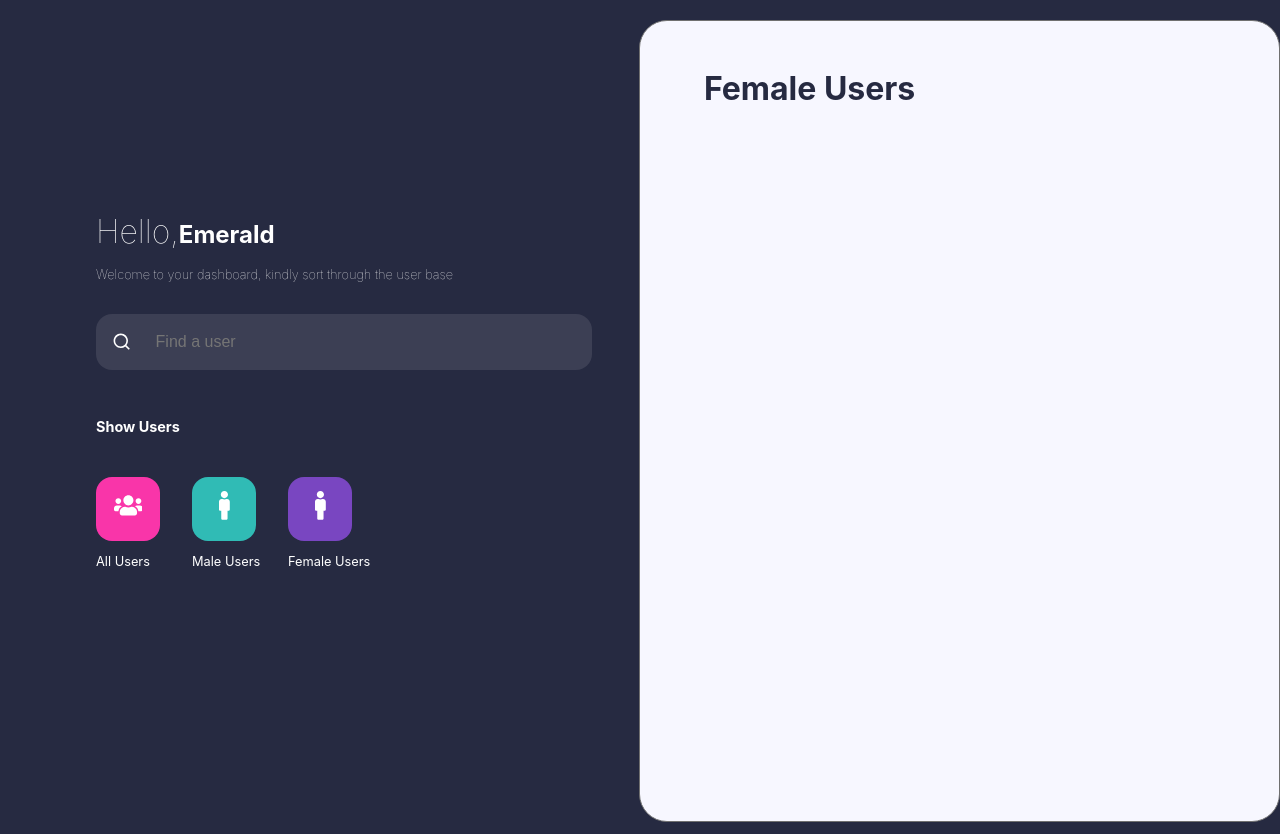
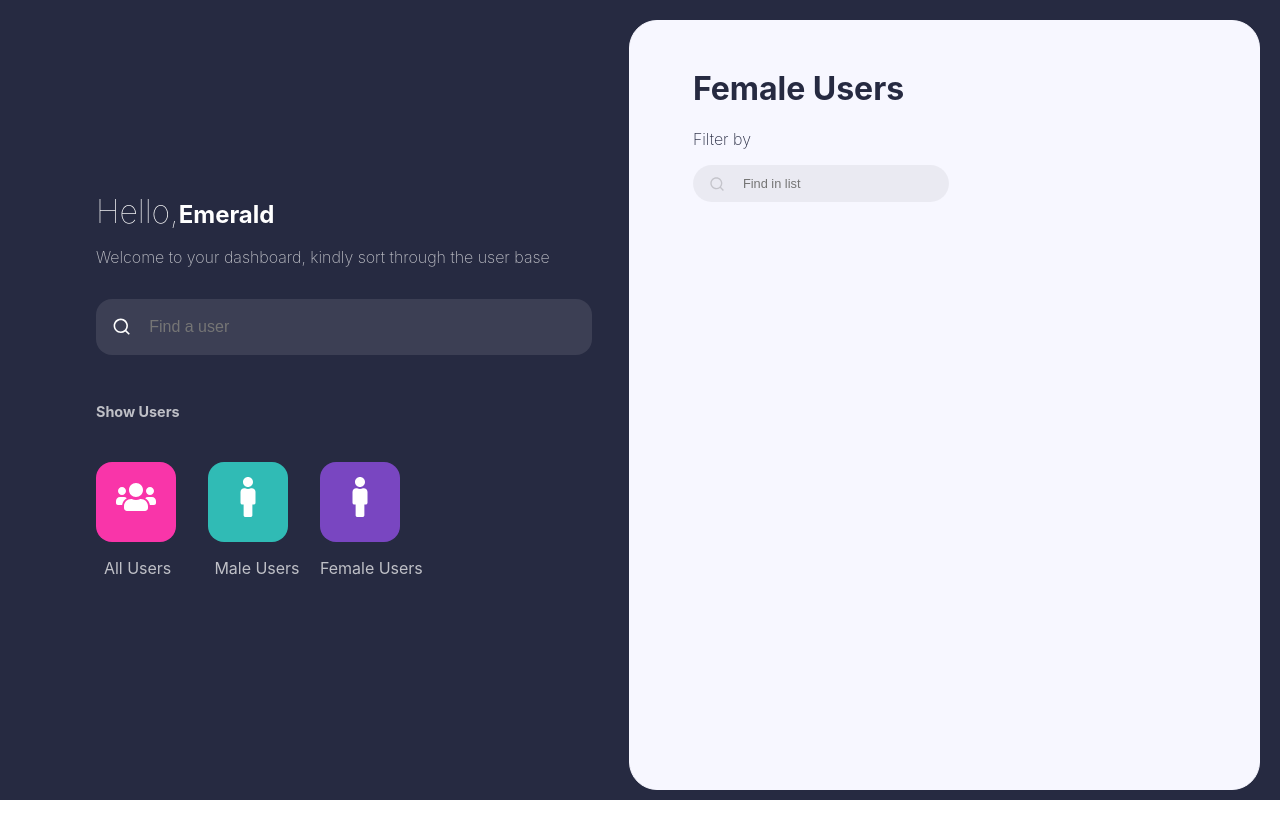
Before and after one commit to Ndipbanyan/Random-Api-Dashboard, a React (Create React App) app: page / in a window 1280 px wide. After the commit the page ends 800 px from the top, so only its background shows below. Built offline with nearby package versions, Linux system fonts and the light colour scheme.

Commit message:
search component

```diff
--- a/src/components/Components.style.js
+++ b/src/components/Components.style.js
@@ -1,10 +1,9 @@
 import styled from 'styled-components'
 export const MainContainer = styled.div`
   display: flex;
-  width: 100%;
-  height: 100%;
-  position: absolute;
-  padding: 20px 20px 14px 0px;
+  width: 100vw;
+  height: 100vh;
+  /* padding: 20px 20px 14px 0px; */
   background: #262a41;
   opacity: 1;
 `;
@@ -13,25 +12,32 @@ export const Container = styled.div.attrs((props) => ({
   width: props.width || "50%",
   height: props.height || "100%",
   background: props.background || "none",
-  display: props.display ,
-  size:props.size||"none"
+  display: props.display,
+  size: props.size || "none",
+  align: props.align,
+  pad: props.pad,
+  opacity:props.opacity||"1"
 }))`
   width: ${(props) => props.width};
   height: ${(props) => props.height};
   background: ${(props) => props.background};
-  display:${props => props.display};
-  margin-right:${props=>props.size};
-  /* border: 1px solid; */
-  opacity: 1;
+  display: ${(props) => props.display};
+  margin-right: ${(props) => props.size};
+  padding-top: ${(props) => props.pad};
+  align-items: ${(props) => props.align};
+  /* justify-content: ${(props) => props.align}; */
+  opacity: ${props=>props.opacity};
 `;
+
 export const RightContainer = styled(Container)`
   display: flex;
   width: 50%;
-  height: 100%;
+  height: 96%;
   background: #f7f7ff;
-  border: 1px solid #707070;
+  border: 1px solid #f7f7ff;
   border-radius: 28px;
   opacity: 1;
+  margin:20px 20px 10px 0;
 `;
 
 export const Wrapper = styled.div`
@@ -49,11 +55,14 @@ export const LeftWrapper = styled(Wrapper)`
 export const Label = styled.h1.attrs((props) => ({
   size: props.size || "2rem",
   color: props.color || "#262A41",
-  space: props.space || "0rem"
+  space: props.space || "0rem",
+  opacity: props.opacity || "1",
 }))`
   font-size: ${(props) => props.size};
   color: ${(props) => props.color};
   margin-top: ${(props) => props.space};
+  opacity:${(props) => props.opacity};
+  letter-spacing: -0.02px;
 `;
 export const Heading = styled.span.attrs((props) => ({
   size: props.size || "2rem",
@@ -65,51 +74,112 @@ export const Heading = styled.span.attrs((props) => ({
   color: ${(props) => props.color}
 `;
 export const Paragraph = styled.p.attrs((props) => ({
-  size: props.size || "2rem",
-  weight: props.weight || "100",
+  size: props.size || "1rem",
+  weight: props.weight || "200",
   color: props.color || "#262A41",
+  pad: props.pad,
+  opacity: props.opacity || "0.7",
+  space: props.space,
 }))`
   color: ${(props) => props.color};
   font-weight: ${(props) => props.weight};
-  font-size: 0.8rem;
+  font-size: ${(props) => props.size};
+  padding-left: ${(props) => props.pad};
+  opacity: ${(props) => props.opacity};
+  margin-right: ${(props) => props.space};
+  margin-left: ${(props) => props.space};
+  letter-spacing: -0.02px;
 `;
 
-export const InputFieldWrapper = styled.div`
+export const InputFieldWrapper = styled.div.attrs((props) => ({
+  background: props.background || "#3c3f54",
+  width: props.width || "30rem",
+  height: props.height || "3.5rem",
+  color: props.color || "#fff",
+}))`
   display: flex;
   align-items: center;
   padding-left: 1rem;
-  background: #3c3f54;
-  width: ${(props) => (props.primary ? "30rem" : "50px")};
-  height: ${(props) => (props.primary ? "3.5rem" : "50px")};
+  background: ${(props) => props.background};
+  width: ${(props) => props.width};
+  height: ${(props) => props.height};
   margin-top: ${(props) => (props.primary ? "2rem" : "1rem")};
-  font-size: ${(props) => (props.primary ? "1.2rem" : ".5rem")};
-  border-radius: ${(props) => (props.primary ? "1rem" : "20px")};
-  color: #fff;
+  font-size: ${(props) => (props.primary ? "1.2rem" : "1rem")};
+  border-radius: ${(props) => (props.primary ? "1rem" : "2.5rem")};
+  color: ${(props) => props.color};
+
 `;
 export const InputField = styled.input`
-  margin-left: 1.4rem;
-  height: ${(props) => (props.primary ? "3rem" : "1rem")};
-  width: ${(props) => (props.primary ? "26rem" : "50px")};
-  font-size: ${(props) => (props.primary ? "1rem" : ".5rem")};
-  background: #3c3f54;
+  margin-left: 1rem;
+  height: ${(props) => (props.primary ? "3rem" : "1.6rem")};
+  width: ${(props) => (props.primary ? "26rem" : "12rem")};
+  font-size: ${(props) => (props.primary ? "1rem" : ".8rem")};
+  background: ${(props) => (props.primary ? "#3c3f54" : "none")};
   outline: none;
   border: none;
-  color: #fff;
+  color: ${(props) => (props.primary ? "#fff" : "#707070")};
 `;
 export const Buttons = styled.button.attrs((props) => ({
   size: props.size || "2rem",
   weight: props.weight || "100",
   color: props.color || "#262A41",
-  font:props.font||"16px"
+  font: props.font || "16px",
 }))`
-width:${(props) => props.size};
-height:${(props) => props.size};
-margin-top:2rem;
-margin-right:3rem;
-background:${(props) => props.color};
-font-size:${props=>props.font};
-border-radius:1rem;
-border:none;
-color:#fff;
-text-align:center;
+  width: ${(props) => props.size};
+  height: ${(props) => props.size};
+  margin-top: 2rem;
+  margin-right: 3rem;
+  background: ${(props) => props.color};
+  font-size: ${(props) => props.font};
+  border-radius: 1rem;
+  border: none;
+  color: #fff;
+  text-align: center;
+  &.users-button:hover {
+    transform: scale(1.15);
+    transition: 0.5s;
+  }
+  &.users-button:focus{
+    outline:none;
+  }
 `;
+export const ProfileCard = styled.div`
+  background: #fcfcff;
+  box-shadow: 10px 10px 40px #0000000d;
+  border-radius: 18px;
+  opacity: 1;
+  display:flex;
+  align-items:center;
+  justify-content:space-around;
+  /* position:relative; */
+  width: 100%;
+  overflow:none;
+  height:20%;
+  /* padding:0rem 1rem 0rem rem; */
+`;
+export const NextButton = styled.button`
+  width: ${(props) => (props.primary ? "3rem" : "50px")};
+  height: ${(props) => (props.primary ? "2.8rem" : "50px")};
+  background: #30bbb5;
+  box-shadow: 2px 15px 30px #30bbb574;
+  border-radius: 13px;
+  opacity: 1;
+  border: none;
+  margin-top:10%;
+  /* outline:none; */
+  color: #fff;
+  font-size: 1.3rem;
+  align-self: center;
+  /* position:relative; */
+  /* bottom: 1rem; */
+  /* left:88%; */
+`;
+export const ImageHolder = styled.div`
+  border: 8px solid #75d6d1;
+  border-radius:50%;
+  width:4rem;
+  height:4rem;
+  opacity: 1;
+  /* margin-top:20rem; */
+  /* margin:20px 10px ; */
+`;
--- a/src/components/LeftContainer/index.js
+++ b/src/components/LeftContainer/index.js
@@ -17,42 +17,50 @@ export default function LeftContainer() {
             <Heading color="#fff">Hello,</Heading>
             Emerald
           </Label>
-          <Paragraph color="#fff">
+          <Paragraph color="#fff" >
             Welcome to your dashboard, kindly sort through the user base
           </Paragraph>
           <InputFieldWrapper primary>
             <RiSearchLine />
             <InputField placeholder="Find a user" primary />
           </InputFieldWrapper>
-          <Label size=".9rem" space="3rem" color="#fff">
+          <Label size=".9rem" space="3rem" color="#fff" opacity="0.7">
             Show Users
           </Label>
-          <Container display="flex" width="10rem" height="10rem" >
-            <Container
-              width="6rem"
-              height="4rem"
-
-            >
-              <Buttons size="4rem" color="#F935A9" font="1.8rem">
+          <Container display="flex" width="10rem" height="10rem">
+            <Container width="7rem" height="4rem">
+              <Buttons
+                size="5rem"
+                color="#F935A9"
+                font="2.5rem"
+                className="users-button"
+              >
                 <FaUsers />
               </Buttons>
-              <Paragraph color="#fff" weight="400">
+              <Paragraph color="#fff" weight="400" pad=".5rem" >
                 All Users
               </Paragraph>
             </Container>
-            <Container
-              width="6rem"
-              heght="4rem"
-            >
-              <Buttons size="4rem" color="#30BBB5" font="1.8rem">
+            <Container width="7rem" height="4rem">
+              <Buttons
+                size="5rem"
+                color="#30BBB5"
+                font="2.5rem"
+                className="users-button"
+              >
                 <FaMale />
               </Buttons>
-              <Paragraph color="#fff" weight="400">
+              <Paragraph color="#fff" weight="400" pad=".4rem">
                 Male Users
               </Paragraph>
             </Container>
-            <Container width="6rem" height="4rem" >
-              <Buttons size="4rem" color="#7946C1" font="1.8rem">
+            <Container width="7rem" height="4rem">
+              <Buttons
+                size="5rem"
+                color="#7946C1"
+                font="2.5rem"
+                className="users-button"
+              >
                 <FaMale />
               </Buttons>
               <Paragraph color="#fff" weight="400">
--- a/src/components/RightContainer/Card/index.js
+++ b/src/components/RightContainer/Card/index.js
@@ -1,9 +1,38 @@
 import React from 'react'
+import { ProfileCard, ImageHolder,Container,Label,Paragraph, NextButton } from '../../Components.style'
+import { FaArrowRight } from "react-icons/fa";
+import { AiOutlineMail } from "react-icons/ai";
+import { BiPhoneCall } from "react-icons/bi";
 
 export default function Card() {
     return (
-        <div>
+      <ProfileCard>
+        <ImageHolder />
+        <Container height="60%" width="60%" align="center">
+          <Label size="1.2rem">Shalom Chioma</Label>
+          <Label size=".9rem" color="#262A41" opacity="0.69">
+            <i>9278 new road, kilcoole, waterford</i>
+            <Container
+              display="flex"
+              width="100%"
+              align="center"
+              opacity="0.6"
+            >
+              <AiOutlineMail />
+              <Paragraph size=".9rem" weight="250" space=".3rem">
+                brad.gibson@example.com
+              </Paragraph>
+              <BiPhoneCall />
+              <Paragraph size=".9rem" weight="300" opacity="1" space=".3rem">
+                011-962-7516
+              </Paragraph>
+            </Container>
+          </Label>
+        </Container>
 
-        </div>
-    )
+        <NextButton primary>
+          <FaArrowRight />
+        </NextButton>
+      </ProfileCard>
+    );
 }
--- a/src/components/RightContainer/index.js
+++ b/src/components/RightContainer/index.js
@@ -1,13 +1,32 @@
 import React from 'react'
-import {RightContainer,Wrapper,Label,Heading} from '../Components.style'
+import {
+  RightContainer,
+  Wrapper,
+  Label,
+  Paragraph,
+  InputFieldWrapper,
+  InputField,
+} from "../Components.style";
+import { RiSearchLine } from "react-icons/ri";
+import Card from './Card/index'
 
 export default function Container() {
     return (
-        <RightContainer>
-            <Wrapper>
-                <Label>Female Users</Label>
-
-            </Wrapper>
-        </RightContainer>
-    )
+      <RightContainer>
+        <Wrapper>
+          <Label>Female Users</Label>
+          <Paragraph opacity="1">Filter by</Paragraph>
+          <InputFieldWrapper
+            width="15rem"
+            height="2.3rem"
+            background="#0000000D"
+            color="#00000029"
+          >
+            <RiSearchLine />
+            <InputField placeholder="Find in list" />
+          </InputFieldWrapper>
+          {/* <Card/> */}
+        </Wrapper>
+      </RightContainer>
+    );
 }
```
